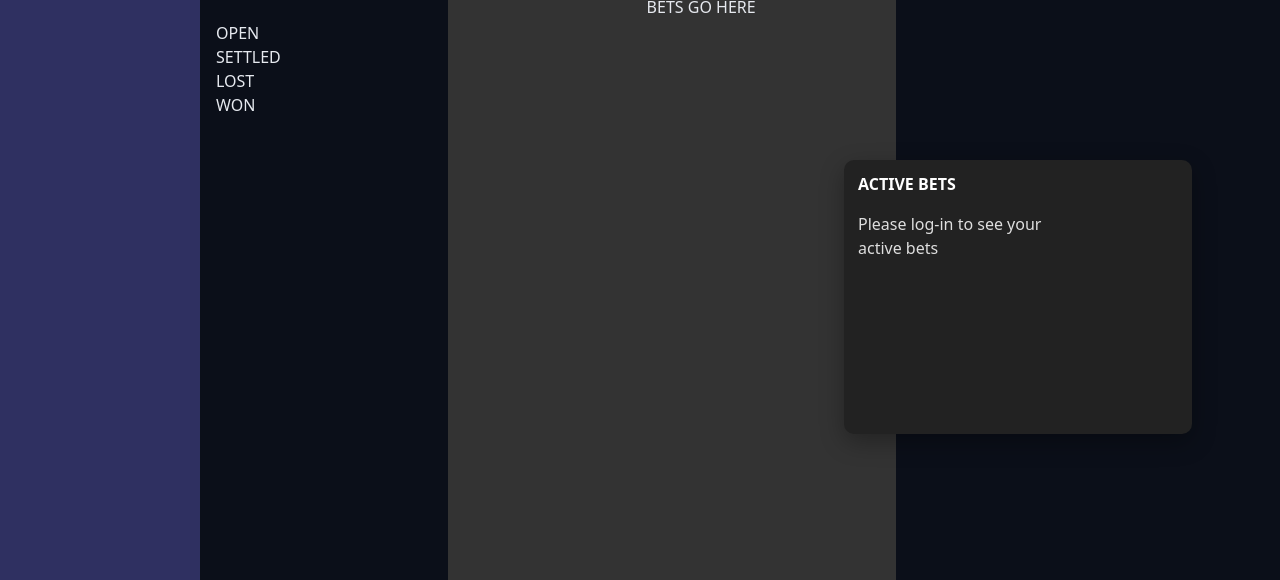
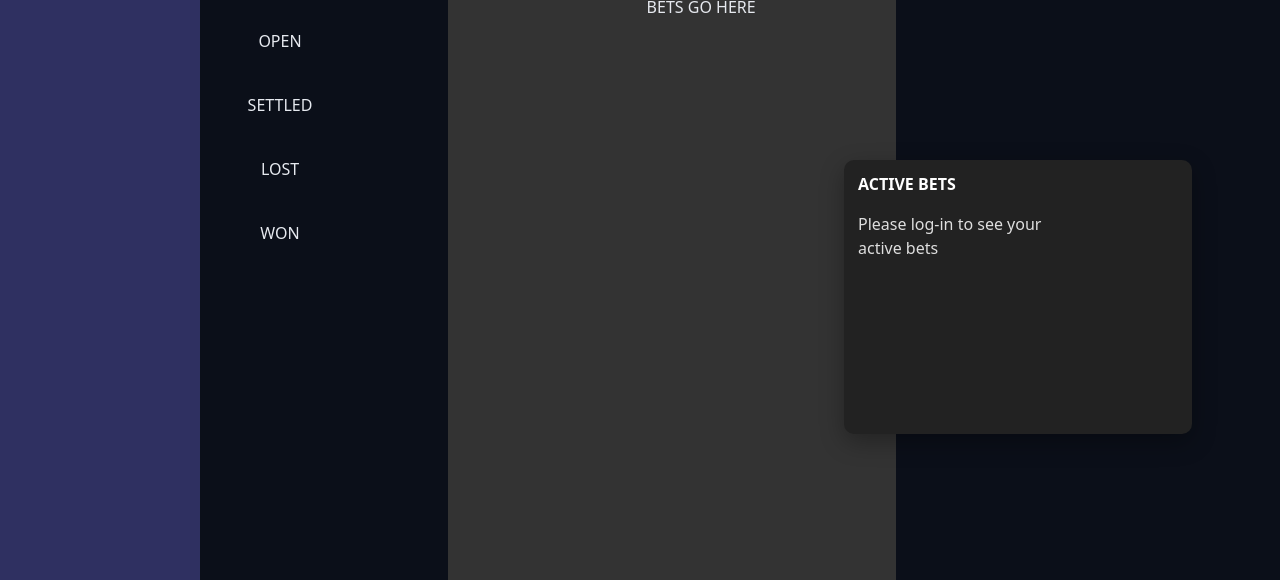
Before and after one commit to ryankwan7/StudyBetter, a website: page mybets.html in a window 1280 px wide. Shown: the part 220-800 px from the top of the page. Drawn offline with Linux system fonts and the light colour scheme.

Commit message:
made the buttons button

```diff
--- a/mybets.html
+++ b/mybets.html
@@ -515,15 +515,27 @@
             <div style="height: 5vh; width: 10vw; background-color: #333333; align-content: center; align-items: center; display: flex; justify-content: center">
             <a>ALL</a></div>
             <br>
+            <div style="height: 5vh; width: 10vw; background-color: #0; align-content: center; align-items: center; display: flex; justify-content: center">
             <a>OPEN</a>
+                </div>
             <br>
+            <div style="height: 5vh; width: 10vw; background-color: #0; align-content: center; align-items: center; display: flex; justify-content: center">
             <a>SETTLED</a>
+            </div>
+
             <br>
+            <div style="height: 5vh; width: 10vw; background-color: #0; align-content: center; align-items: center; display: flex; justify-content: center">
+
             <a>LOST</a>
+            </div>
+
             <br>
+            <div style="height: 5vh; width: 10vw; background-color: #0; align-content: center; align-items: center; display: flex; justify-content: center">
+
             <a>WON</a>
         </div>
 
+        </div>
     </div>
 </main>
 
```
